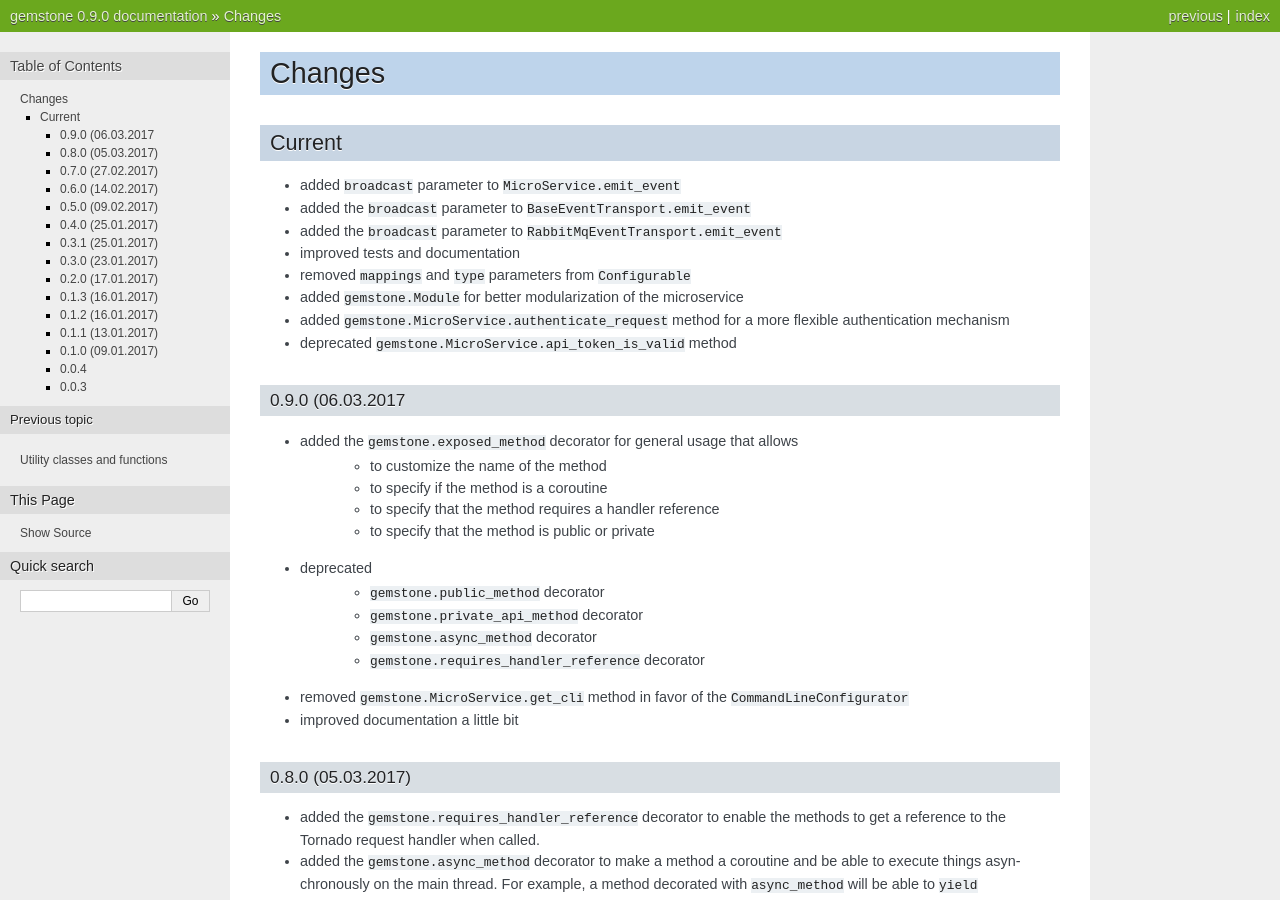
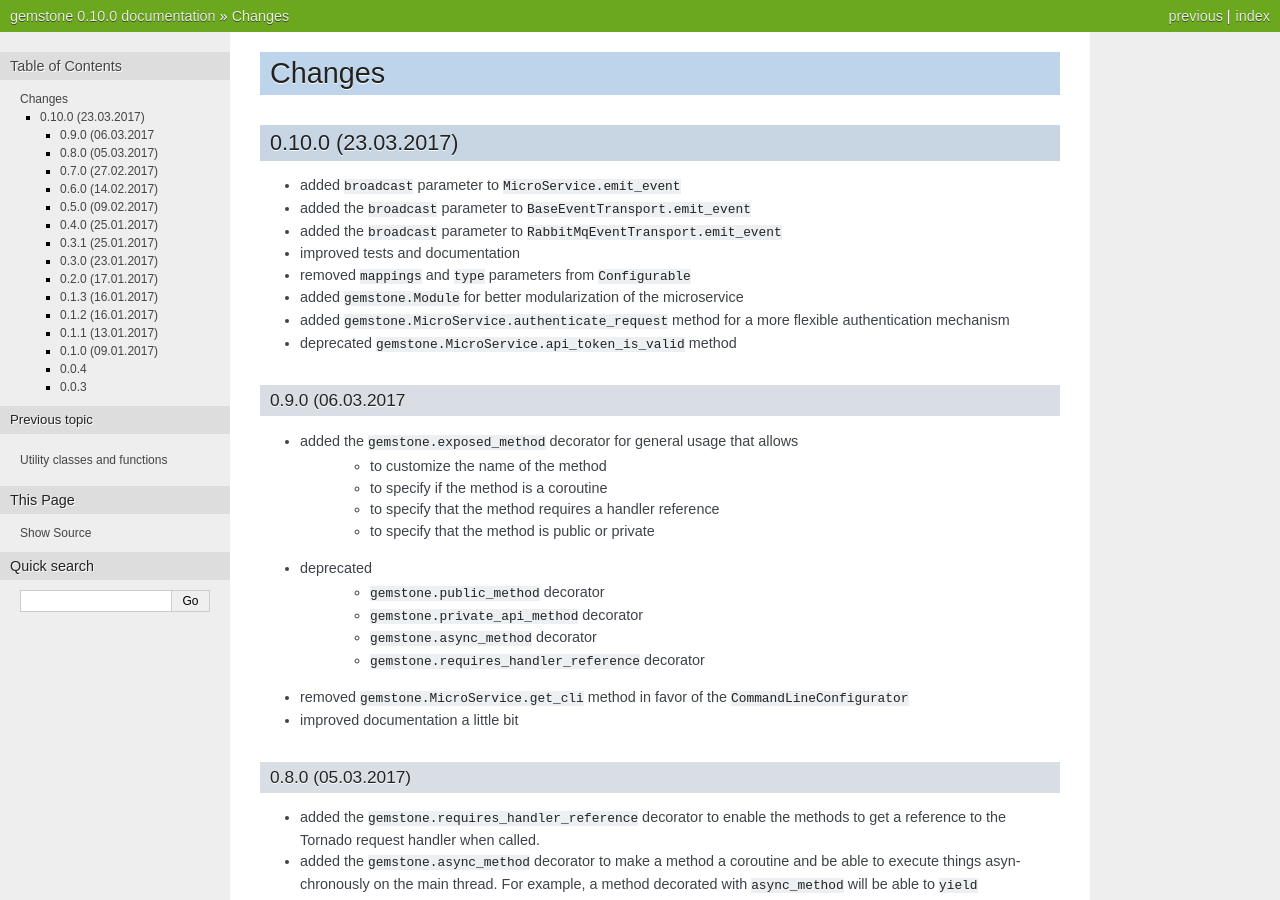
Before and after one commit to vladcalin/gemstone, a Sphinx documentation site: the page built from docs/changes.rst, in a window 1280 px wide and 900 px high. Built offline with Sphinx 7.4.7, drawn with Linux system fonts in a browser that asks for light colours; some of the changed text lies outside the part shown.

Commit message:
changed version to 0.10.0

```diff
--- a/docs/changes.rst
+++ b/docs/changes.rst
@@ -2,8 +2,8 @@ Changes
 =======
 
 
-Current
--------
+0.10.0 (23.03.2017)
+-------------------
 
 - added ``broadcast`` parameter to ``MicroService.emit_event``
 - added the ``broadcast`` parameter to ``BaseEventTransport.emit_event``
--- a/gemstone/__init__.py
+++ b/gemstone/__init__.py
@@ -14,7 +14,7 @@ from gemstone.util import as_completed, first_completed, make_callbacks
 __author__ = "Vlad Calin"
 __email__ = "vlad.s.calin@gmail.com"
 
-__version__ = "0.9.0"
+__version__ = "0.10.0"
 
 __all__ = [
     # core classes
```
